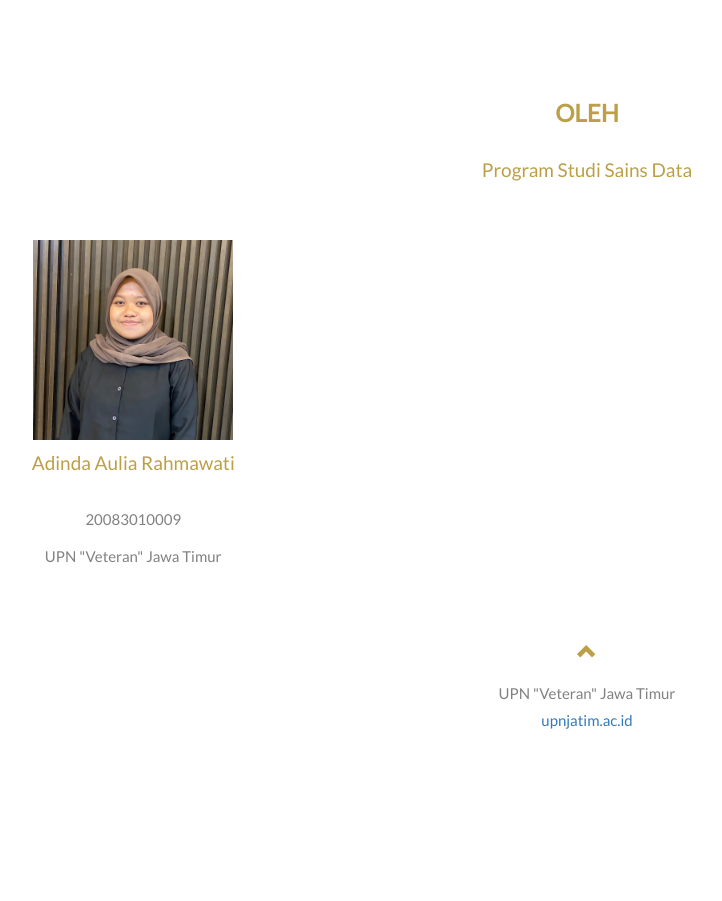
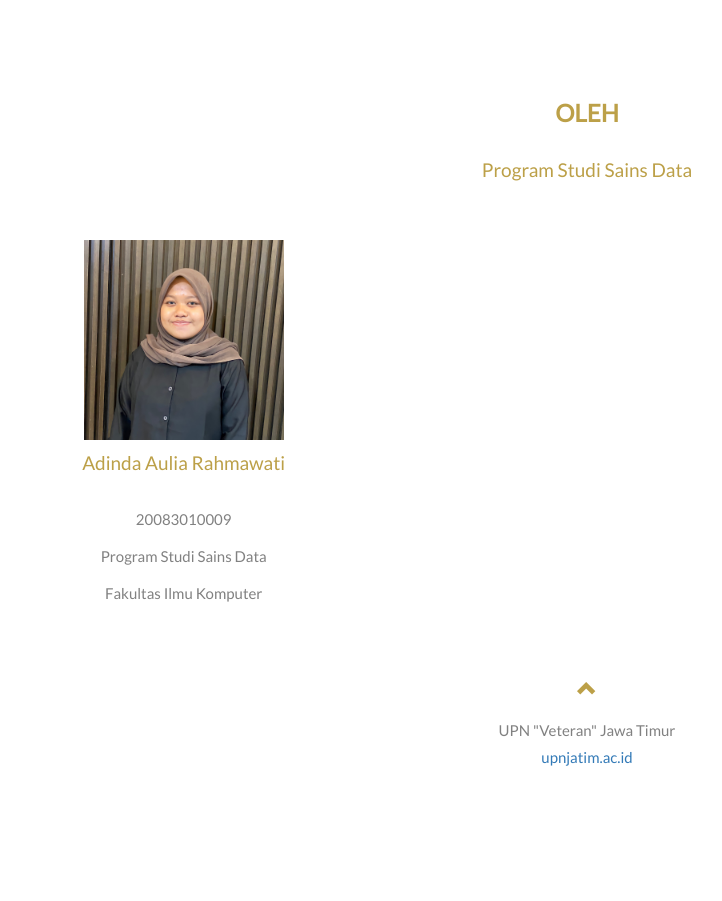
Before and after one commit to adindaauliaa/aksara-jawa, a Flask app: page / in a window 1280 px wide. Shown: the part 1192-2093 px from the top of the page, without its empty margins (53-775 px from the left). Before the commit the page ends 1921 px from the top, so only its background shows below. Run offline with Flask 3, Linux system fonts and the light colour scheme.

Commit message:
Update index.html

```diff
--- a/templates/index.html
+++ b/templates/index.html
@@ -126,11 +126,12 @@
 		<h4>Program Studi Sains Data</h4>
 		<br>
 		<div class="row slideanim">
-			<div class="col-sm-3">
+			<div class="col-sm-4">
 				<img src={{ url_for('static', filename='/images/adinda.jpg' ) }} width="200"></img>
 				<h4>Adinda Aulia Rahmawati</h4>
 				<p>20083010009</p>
-				<p>UPN "Veteran" Jawa Timur</p>
+				<p>Program Studi Sains Data</p>
+				<p>Fakultas Ilmu Komputer</p>
 			</div>
 	</div>
 
```
